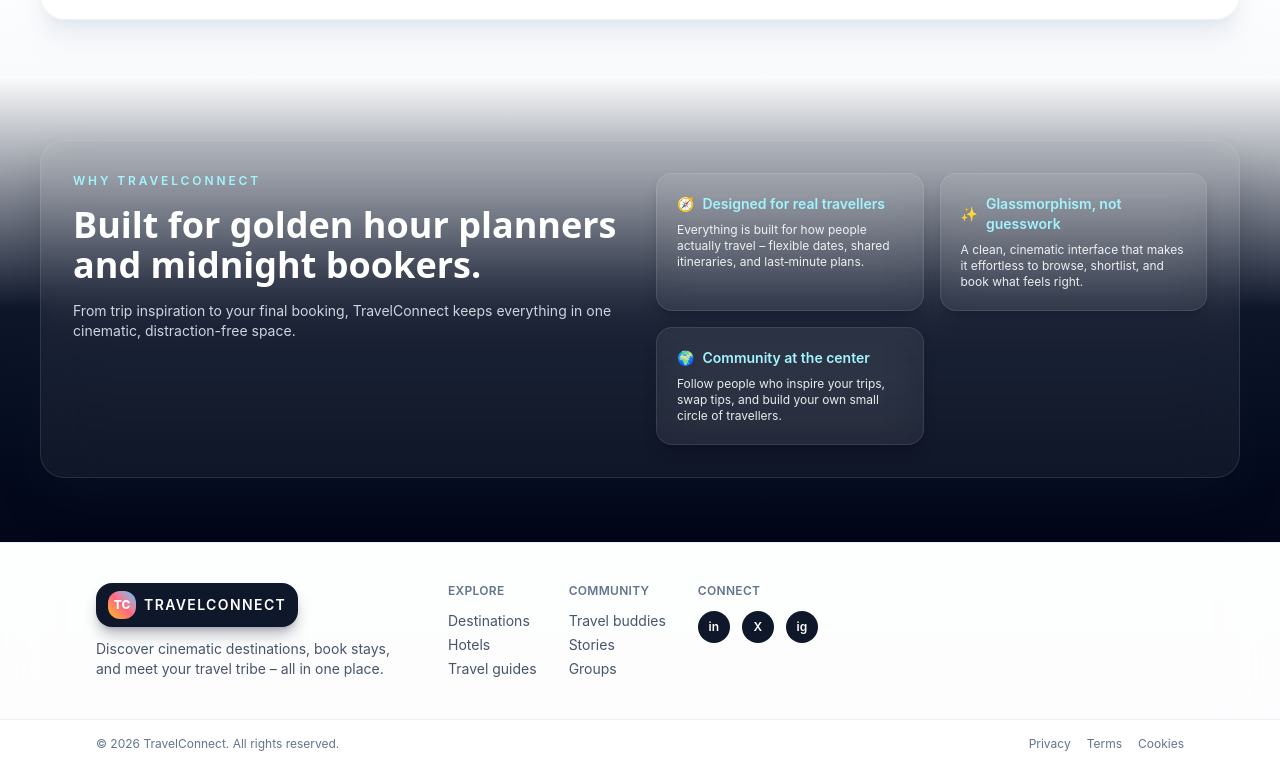
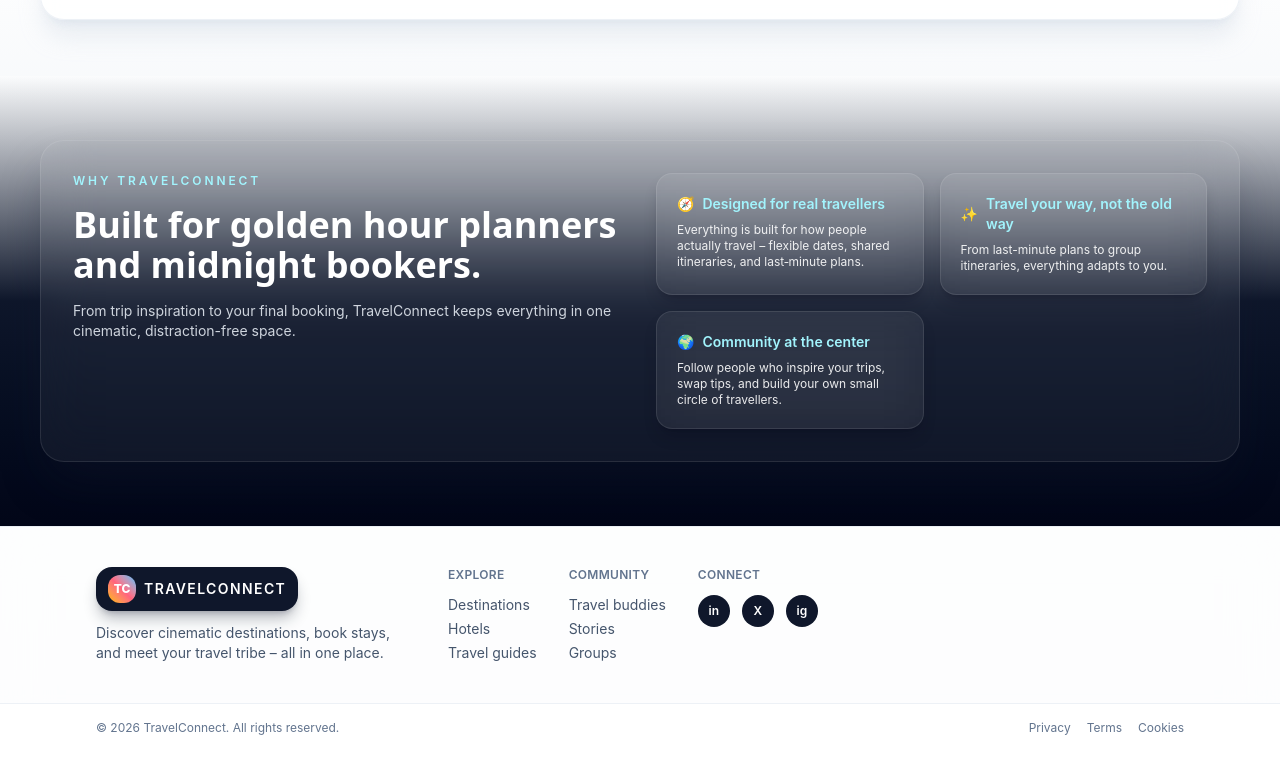
Before and after one commit to Shrutii22/Adventure-seekers-frontend, a React (Vite) app in the folder client/: page / in a window 1280 px wide. Shown: the part 1155-1923 px from the top of the page. Built offline with nearby package versions, Linux system fonts and the light colour scheme; no server answers; the HTML template or start-up script is replaced by a standard one.

Commit message:
updated UI

```diff
--- a/client/src/sections/WhyChooseUs.jsx
+++ b/client/src/sections/WhyChooseUs.jsx
@@ -7,9 +7,9 @@ function WhyChooseUs() {
       icon: "🧭",
     },
     {
-      title: "Glassmorphism, not guesswork",
+      title: "Travel your way, not the old way",
       description:
-        "A clean, cinematic interface that makes it effortless to browse, shortlist, and book what feels right.",
+        "From last-minute plans to group itineraries, everything adapts to you.",
       icon: "✨",
     },
     {
```
